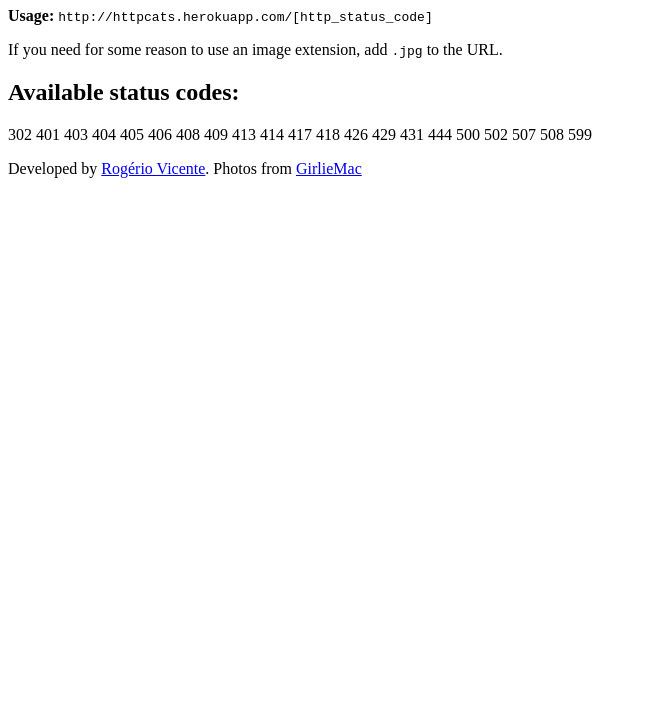
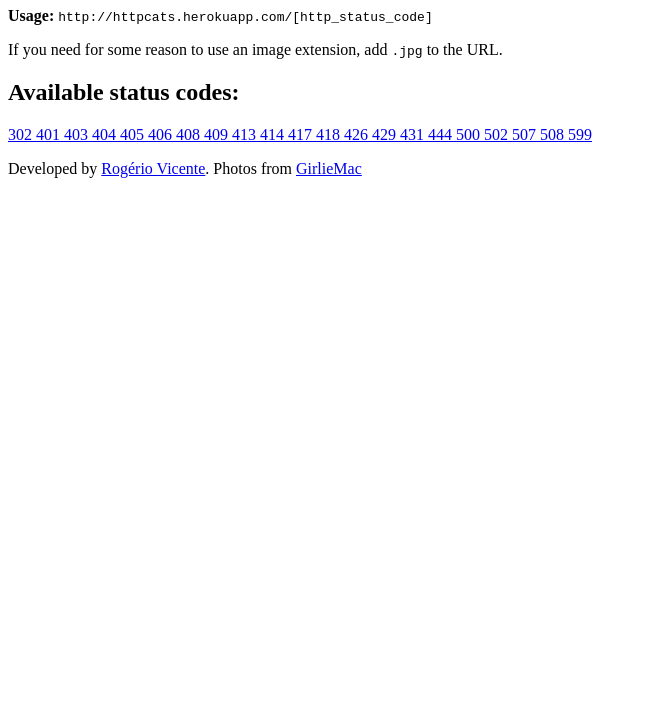
Before and after one commit to rogeriopvl/http-status-cats-api, a website: page index.html in a window 1280 px wide. Shown: the part 73-800 px from the top of the page, without its empty margins (0-647 px from the left). Drawn offline with Linux system fonts and the light colour scheme.

Commit message:
Added links to the status codes on index.

```diff
--- a/index.html
+++ b/index.html
@@ -10,7 +10,29 @@
         <p><b>Usage:</b> <code>http://httpcats.herokuapp.com/[http_status_code]</code></p>
         <p>If you need for some reason to use an image extension, add <code>.jpg</code> to the URL.</p>
         <h2>Available status codes:</h2>
-        <p>302 401 403 404 405 406 408 409 413 414 417 418 426 429 431 444 500 502 507 508 599</p>
+        <p>
+        <a href="/302">302 </a>
+        <a href="/401">401 </a>
+        <a href="/403">403 </a>
+        <a href="/404">404 </a>
+        <a href="/405">405 </a>
+        <a href="/406">406 </a>
+        <a href="/408">408 </a>
+        <a href="/409">409 </a>
+        <a href="/413">413 </a>
+        <a href="/414">414 </a>
+        <a href="/417">417 </a>
+        <a href="/418">418 </a>
+        <a href="/426">426 </a>
+        <a href="/429">429 </a>
+        <a href="/431">431 </a>
+        <a href="/444">444 </a>
+        <a href="/500">500 </a>
+        <a href="/502">502 </a>
+        <a href="/507">507 </a>
+        <a href="/508">508 </a>
+        <a href="/599">599 </a>
+        </p>
 
         <p>Developed by <a href="http://rogeriopvl.com">Rogério Vicente</a>. Photos from <a href="http://www.flickr.com/photos/girliemac/sets/72157628409467125/with/6509400997/">GirlieMac</a></p>
 
```
